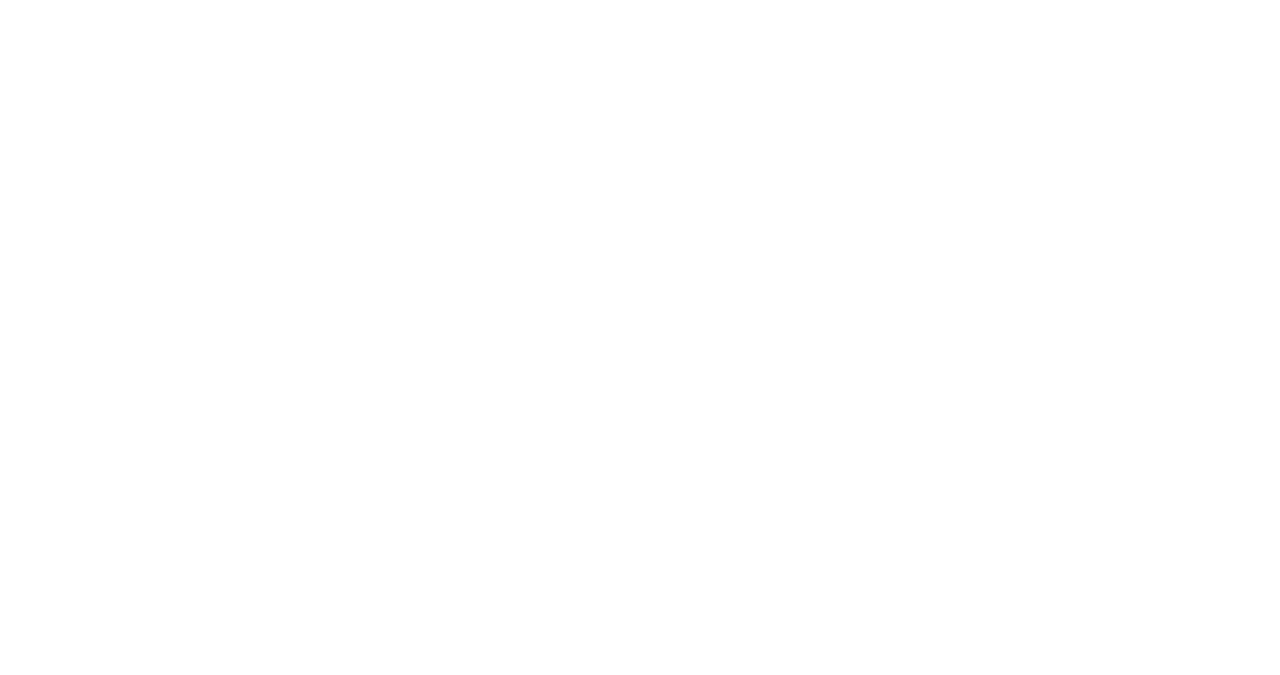
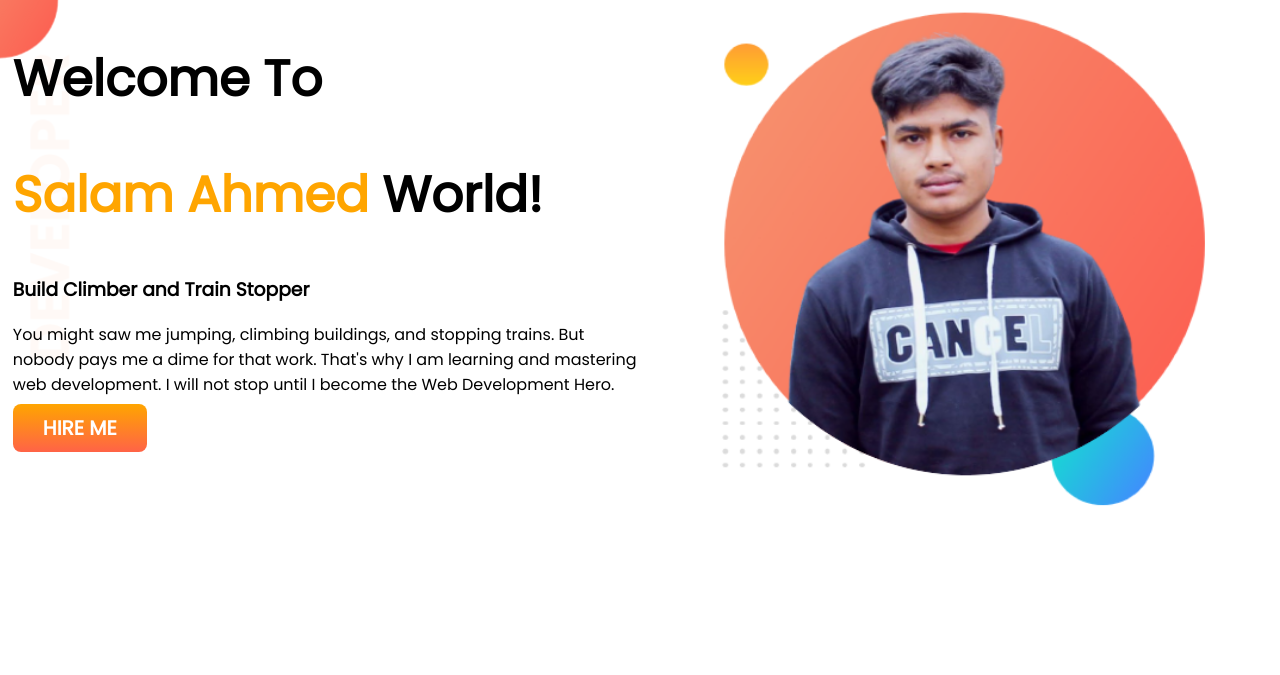
Before and after one commit to itzsalamahmed/developer-portfolio, a plain HTML site: page index.html in a window 1280 px wide. Drawn offline with Linux system fonts and the light colour scheme.

Commit message:
first section

```diff
--- a/index.html
+++ b/index.html
@@ -5,9 +5,23 @@
     <meta http-equiv="X-UA-Compatible" content="IE=edge">
     <meta name="viewport" content="width=device-width, initial-scale=1.0">
     <title>developer-portfolio</title>
+    <link rel="preconnect" href="https://fonts.googleapis.com">
+    <link rel="preconnect" href="https://fonts.gstatic.com" crossorigin>
+    <link href="https://fonts.googleapis.com/css2?family=Poppins&display=swap" rel="stylesheet">
     <link rel="stylesheet" href="style.css">
 </head>
 <body>
-
+    <section class="top-banner">
+        <div class="half-width">
+            <h1>Welcome To</h1>
+            <h1><span class="color-orange">Salam Ahmed</span> World!</h1>
+            <h3>Build Climber and Train Stopper</h3>
+            <p>You might saw me jumping, climbing buildings, and stopping trains. But nobody pays me a dime for that work. That's why I am learning and mastering web development. I will not stop until I become the Web Development Hero.</p>
+            <a class="link-button" target="_blank" href="https://www.linkedin.com/in/salam-ahmed-76344020b/">HIRE ME</a>
+        </div>
+        <div class="half-width">
+            <img src="images/Itzsalamahmed.png" alt="Salam Ahmed">
+        </div>
+    </section>
 </body>
 </html>
--- a/style.css
+++ b/style.css
@@ -0,0 +1,35 @@
+body{
+    font-family: 'Poppins', sans-serif;
+    margin: 0;
+}
+h1{
+    font-size: 50px;
+}
+.color-orange{
+    color: orange;
+}
+section{
+    display: flex;
+}
+.half-width{
+    width: 50%;
+    padding-left: 1%;
+}
+.half-width img{
+    width: 85%;
+    height: 95%;
+    padding-left: 10%;
+}
+.link-button{
+    font-size: 20px;
+    font-weight: 700;
+    text-decoration: none;
+    background-image: linear-gradient(orange, tomato);
+    color: white;
+    padding: 10px 30px;
+    border-radius: 8px;
+}
+.top-banner{
+    background-image: url(images/top-banner.png);
+    background-repeat: no-repeat;
+}
```
Also changed, not shown: images/Itzsalamahmed.png (added), images/dream-bg.png (added), images/exp-bg.png (added), images/jhankar.png (added), images/jhankar2.png (added), images/my-bg.png (added), images/my-bg2.png (added), images/salamahmed-bg2.png (added), images/top-banner.png (added), show-off/16179419_1759941674333167_2905280474184161576_o.jpg (added), show-off/Itzsalamahmed.jpg (added), show-off/_MG_1941.jpg (added), 2 other files.
